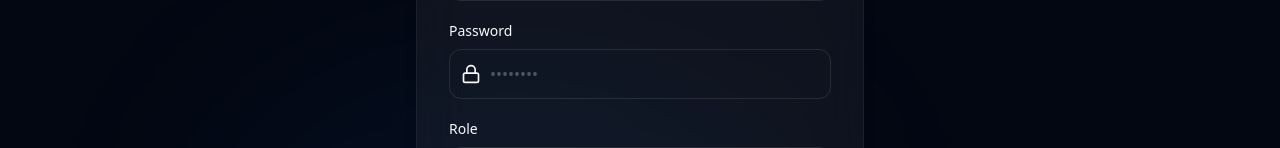
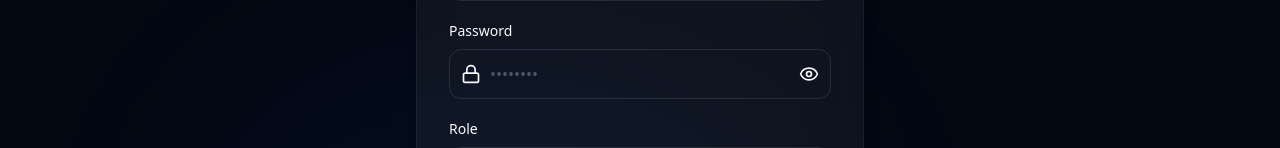
Before and after one commit to Mavi9412/lms, a React app in the folder frontend/: page /register in a window 1280 px wide. Shown: the part 436-584 px from the top of the page. Built offline with nearby package versions, Linux system fonts and the light colour scheme; the HTML template or start-up script is replaced by a standard one.

Commit message:
feat: Implement user registration and login pages.

```diff
--- a/frontend/src/pages/Login.tsx
+++ b/frontend/src/pages/Login.tsx
@@ -2,11 +2,12 @@ import React, { useState } from 'react';
 import { useNavigate, Link } from 'react-router-dom';
 import { useAuth } from '../context/AuthContext';
 import api from '../services/api';
-import { Mail, Lock, AlertCircle, ArrowRight } from 'lucide-react';
+import { Mail, Lock, AlertCircle, ArrowRight, Eye, EyeOff } from 'lucide-react';
 
 const Login = () => {
     const [email, setEmail] = useState('');
     const [password, setPassword] = useState('');
+    const [showPassword, setShowPassword] = useState(false);
     const [error, setError] = useState('');
     const [loading, setLoading] = useState(false);
     const { login } = useAuth();
@@ -83,13 +84,24 @@ const Login = () => {
                         <div className="relative group">
                             <Lock className="absolute left-3 top-1/2 -translate-y-1/2 text-text-secondary w-5 h-5 group-focus-within:text-primary transition-colors" />
                             <input
-                                type="password"
+                                type={showPassword ? 'text' : 'password'}
                                 required
-                                className="w-full bg-bg-secondary border border-white/10 text-text-primary rounded-lg py-3 pl-10 pr-4 focus:ring-2 focus:ring-primary/50 focus:border-primary/50 outline-none transition-all placeholder:text-gray-600"
+                                className="w-full bg-bg-secondary border border-white/10 text-text-primary rounded-lg py-3 pl-10 pr-12 focus:ring-2 focus:ring-primary/50 focus:border-primary/50 outline-none transition-all placeholder:text-gray-600"
                                 placeholder="••••••••"
                                 value={password}
                                 onChange={(e) => setPassword(e.target.value)}
                             />
+                            <button
+                                type="button"
+                                onClick={() => setShowPassword(!showPassword)}
+                                className="absolute right-3 top-1/2 -translate-y-1/2 text-text-secondary hover:text-text-primary transition-colors focus:outline-none"
+                            >
+                                {showPassword ? (
+                                    <EyeOff className="w-5 h-5" />
+                                ) : (
+                                    <Eye className="w-5 h-5" />
+                                )}
+                            </button>
                         </div>
                     </div>
 
--- a/frontend/src/pages/Register.tsx
+++ b/frontend/src/pages/Register.tsx
@@ -1,7 +1,7 @@
 import React, { useState } from 'react';
 import { useNavigate, Link } from 'react-router-dom';
 import api from '../services/api';
-import { Mail, Lock, User, AlertCircle, Shield, ArrowRight } from 'lucide-react';
+import { Mail, Lock, User, AlertCircle, Shield, ArrowRight, Eye, EyeOff } from 'lucide-react';
 
 const Register = () => {
     const [formData, setFormData] = useState({
@@ -12,6 +12,7 @@ const Register = () => {
     });
     const [error, setError] = useState('');
     const [loading, setLoading] = useState(false);
+    const [showPassword, setShowPassword] = useState(false);
     const [isDropdownOpen, setIsDropdownOpen] = useState(false);
     const navigate = useNavigate();
 
@@ -84,13 +85,24 @@ const Register = () => {
                         <div className="relative group">
                             <Lock className="absolute left-3 top-1/2 -translate-y-1/2 text-text-secondary w-5 h-5 group-focus-within:text-primary transition-colors" />
                             <input
-                                type="password"
+                                type={showPassword ? 'text' : 'password'}
                                 required
-                                className="w-full bg-bg-secondary border border-white/10 text-text-primary rounded-lg py-3 pl-10 pr-4 focus:ring-2 focus:ring-primary/50 focus:border-primary/50 outline-none transition-all placeholder:text-gray-600"
+                                className="w-full bg-bg-secondary border border-white/10 text-text-primary rounded-lg py-3 pl-10 pr-12 focus:ring-2 focus:ring-primary/50 focus:border-primary/50 outline-none transition-all placeholder:text-gray-600"
                                 placeholder="••••••••"
                                 value={formData.password}
                                 onChange={(e) => setFormData({ ...formData, password: e.target.value })}
                             />
+                            <button
+                                type="button"
+                                onClick={() => setShowPassword(!showPassword)}
+                                className="absolute right-3 top-1/2 -translate-y-1/2 text-text-secondary hover:text-text-primary transition-colors focus:outline-none"
+                            >
+                                {showPassword ? (
+                                    <EyeOff className="w-5 h-5" />
+                                ) : (
+                                    <Eye className="w-5 h-5" />
+                                )}
+                            </button>
                         </div>
                     </div>
 
```
